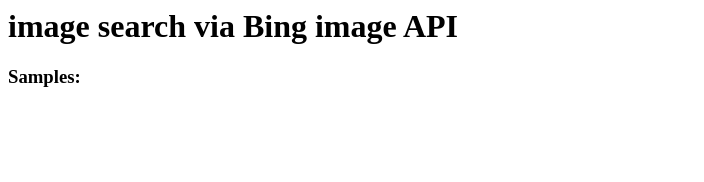
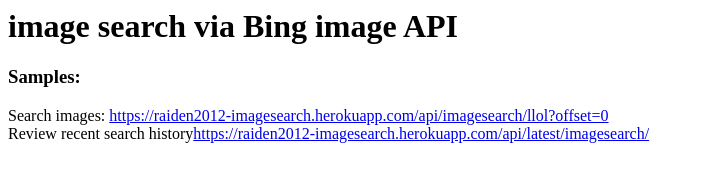
Before and after one commit to raiden2012/imagesearch, a website: page views/pages/index.html in a window 1280 px wide. Shown: the whole page, without its empty margins (0-704 px from the left). Drawn offline with Linux system fonts and the light colour scheme.

Commit message:
Add try link

```diff
--- a/views/pages/index.html
+++ b/views/pages/index.html
@@ -3,5 +3,7 @@
 <h3>Samples:</h3>
 
 <p>
-
+Search images: <a href="https://raiden2012-imagesearch.herokuapp.com/api/imagesearch/llol?offset=0">https://raiden2012-imagesearch.herokuapp.com/api/imagesearch/llol?offset=0</a>
+<br/>
+Review recent search history<a href="https://raiden2012-imagesearch.herokuapp.com/api/latest/imagesearch/">https://raiden2012-imagesearch.herokuapp.com/api/latest/imagesearch/</a>
 </p>
```
Also changed, not shown: README.md.
